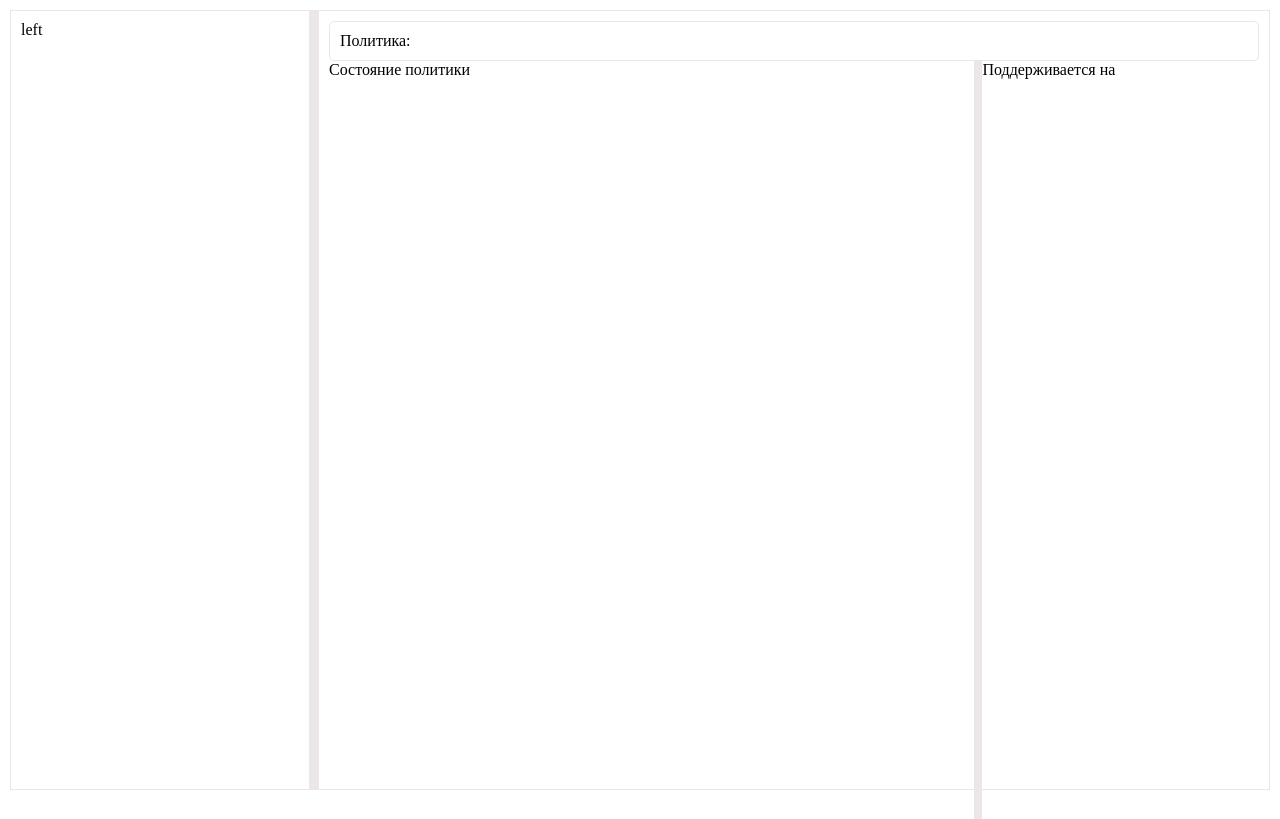
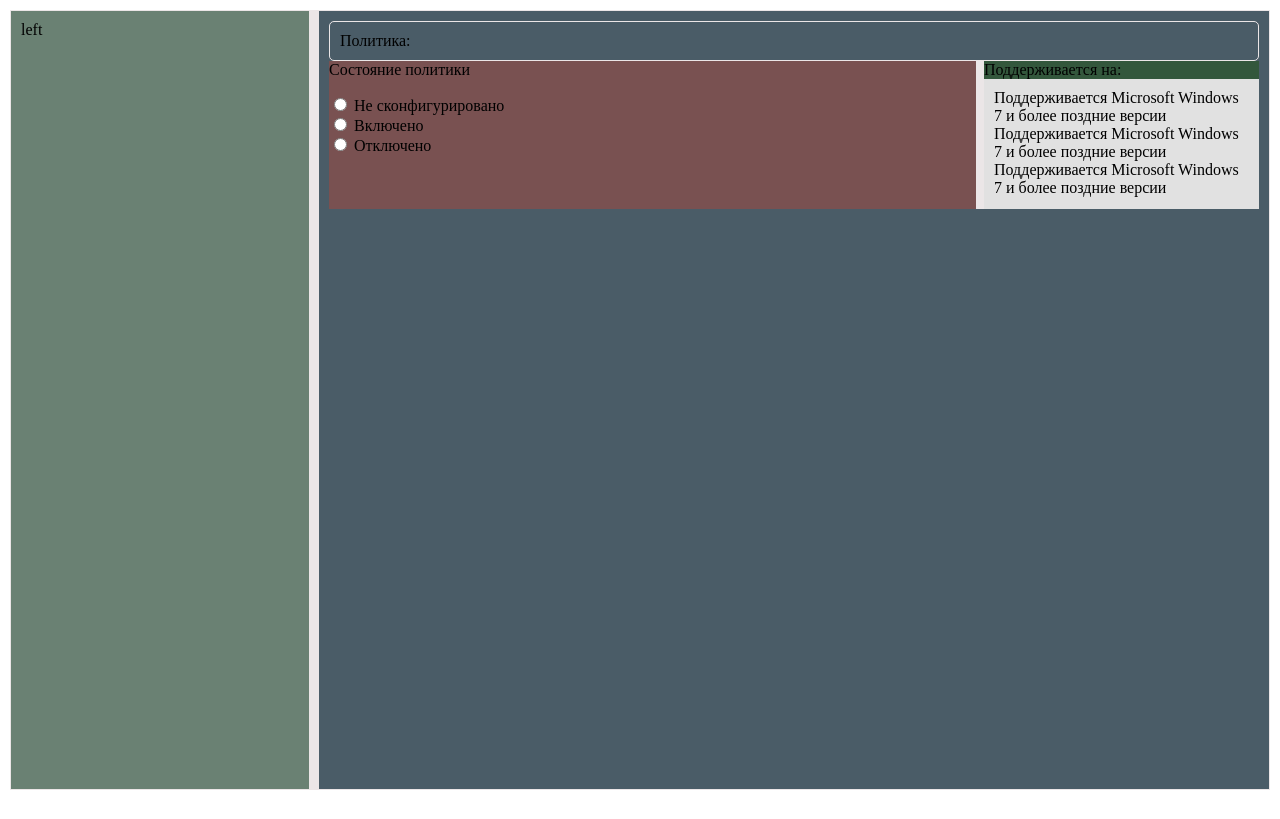
Before and after one commit to vladimirovicp/layout-gp-web-ui, a plain HTML site: page index.html in a window 1280 px wide. Drawn offline with Linux system fonts and the light colour scheme.

Commit message:
feat: right panel

```diff
--- a/index.html
+++ b/index.html
@@ -27,12 +27,47 @@
 
                 <div id="subLeftPanel" class="sub_left-panel">
                     Состояние политики
+                    <ul class="policy_status">
+                        <li>
+                            <label>
+                                <input type="radio" name="option" value="1"> Не сконфигурировано
+                            </label>
+                        </li>
+                        <li>
+                            <label>
+                                <input type="radio" name="option" value="2"> Включено
+                            </label>
+                        </li>
+                        <li>
+                              <label>
+                                <input type="radio" name="option" value="3"> Отключено
+                            </label>
+                        </li>
+                    </ul>
                 </div>
 
                 <div class="sub_divider" id="suv_divider"></div>
 
                 <div class="sub_right-panel">
-                    Поддерживается на
+
+                    <div class="supported-on">
+                        <div class="supported-on__title">
+                            Поддерживается на:
+                        </div>
+                        <div class="supported-on__box">
+                            <div class="supported-on__info" name="supported-on__info" rows="5">
+                            Поддерживается Microsoft Windows 7 и более поздние версии Поддерживается Microsoft Windows 7 и более поздние версии Поддерживается Microsoft Windows 7 и более поздние версии
+                            </div>
+                        </div>
+                    </div>
+
+                    <div class="comment">
+                        <div class="comment__box">
+
+                        </div>
+                    </div>
+
+
                 </div>
             </div>
         </div>
--- a/scss/style.scss
+++ b/scss/style.scss
@@ -16,6 +16,7 @@
             min-width: 250px;
             width: 300px;
             //flex: 0 0 auto;
+            background-color: #6a8173;
 
         }
 
@@ -24,8 +25,10 @@
             border: 1px solid #ebe6e7;
             padding: 10px;
 
+            background-color: #4a5c67;
+
               flex: 1 1 0; /* растягивается на всё оставшееся пространство */
-              min-width: 300px; /* ← минимальная ширина */
+              min-width: 498px; /* ← минимальная ширина */
 
 
               .policy_name{
@@ -35,16 +38,35 @@
               }
 
               &__container{
-                height: 100%;
+                //height: 100%;
                 display: flex;
+
+                    background-color: #574e2e;
 
                 .sub_left-panel{
                     width: 70%;
+                    min-width: 200px;
+                    background-color: #795151;
+
+                    .policy_status{
+                        list-style: none;
+                        padding-left: 0;
+
+                        li{
+                            label{
+                                cursor: pointer;
+                            }
+
+                        }
+                    }
 
                 }
 
                 .sub_right-panel{
-                    width: 30%;
+                    //width: 30%;
+                    min-width: 275px;
+                    background-color: #33573c;
+                    flex: 1 1 0;
                 }
 
                 .sub_divider{
@@ -61,5 +83,19 @@
             width: 8px;
             background-color: #ebe6e7;
         }
+
+        .supported-on{
+
+            &__box{
+                background-color: #e1e1e1;
+                padding: 10px;
+            }
+
+            &__info{
+
+                height: 110px;
+                overflow: auto;
+            }
+        }
     }
 }
```
Also changed, not shown: css/style.css, 1 other file.
